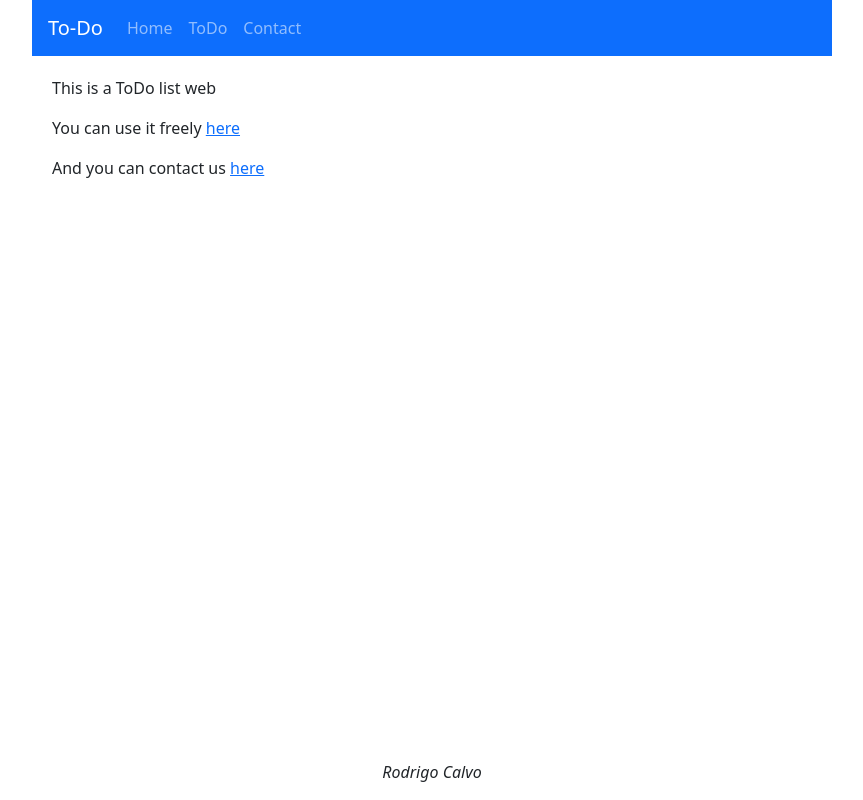
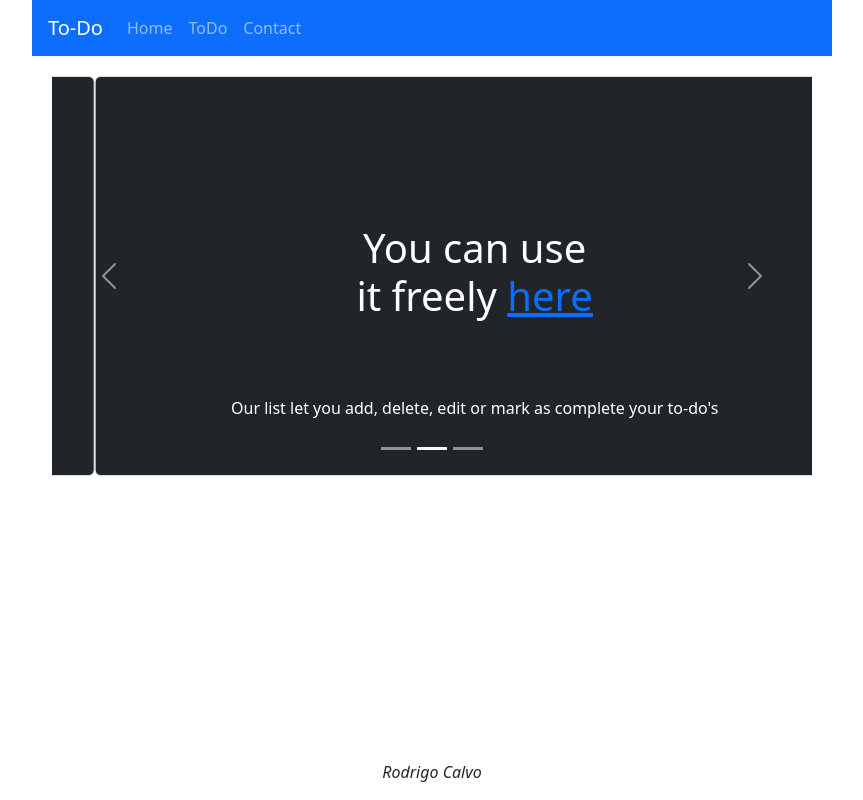
Before and after one commit to RodrigoCalvo/EX_Todo-List_React-Bootstrap, a React (Create React App) app: page / in a window 1280 px wide. Shown: the whole page, without its empty margins (208-1071 px from the left). Built offline with nearby package versions, Linux system fonts and the light colour scheme.

Commit message:
Add bootstrap Carousel

```diff
--- a/src/pages/home.tsx
+++ b/src/pages/home.tsx
@@ -1,16 +1,51 @@
+import { Carousel } from 'react-bootstrap';
 import { Link } from 'react-router-dom';
 
 export function Home() {
   const template = (
-    <>
-      <p>This is a ToDo list web</p>
-      <p>
-        You can use it freely <Link to={'/todo'}>here</Link>
-      </p>
-      <p>
-        And you can contact us <Link to={'/about'}>here</Link>
-      </p>
-    </>
+    <Carousel>
+      <Carousel.Item>
+        <div
+          style={{ height: '400px' }}
+          className="border rounded bg-dark text-white text-center d-flex justify-content-center align-items-center"
+        >
+          <h2 className="fs-1 text-wrap" style={{ width: '250px' }}>
+            This is a ToDo list web
+          </h2>
+        </div>
+        <Carousel.Caption>
+          <p>To-do list: a list of things that one wants or need to get done</p>
+        </Carousel.Caption>
+      </Carousel.Item>
+      <Carousel.Item>
+        <div
+          style={{ height: '400px' }}
+          className="border rounded bg-dark text-white text-center d-flex justify-content-center align-items-center"
+        >
+          <h2 className="fs-1 text-wrap" style={{ width: '250px' }}>
+            You can use it freely <Link to={'/todo'}>here</Link>
+          </h2>
+        </div>
+        <Carousel.Caption>
+          <p>
+            Our list let you add, delete, edit or mark as complete your to-do's
+          </p>
+        </Carousel.Caption>
+      </Carousel.Item>
+      <Carousel.Item>
+        <div
+          style={{ height: '400px' }}
+          className="border rounded bg-dark text-white text-center d-flex justify-content-center align-items-center"
+        >
+          <h2 className="fs-1 text-wrap" style={{ width: '250px' }}>
+            And you can contact us <Link to={'/about'}>here</Link>
+          </h2>
+        </div>
+        <Carousel.Caption>
+          <p>We answer your questions as soon as possible 😀</p>
+        </Carousel.Caption>
+      </Carousel.Item>
+    </Carousel>
   );
   return template;
 }
```
